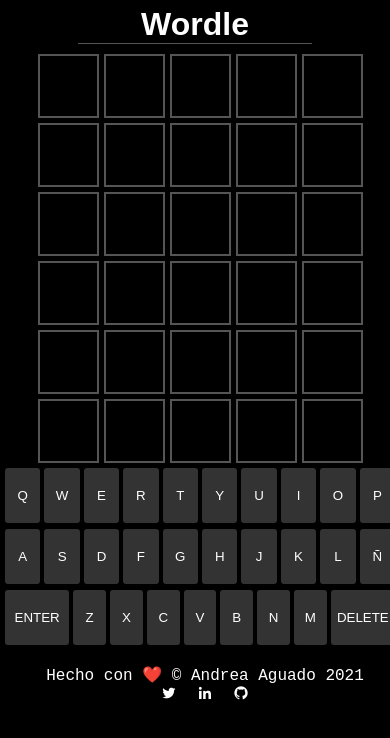
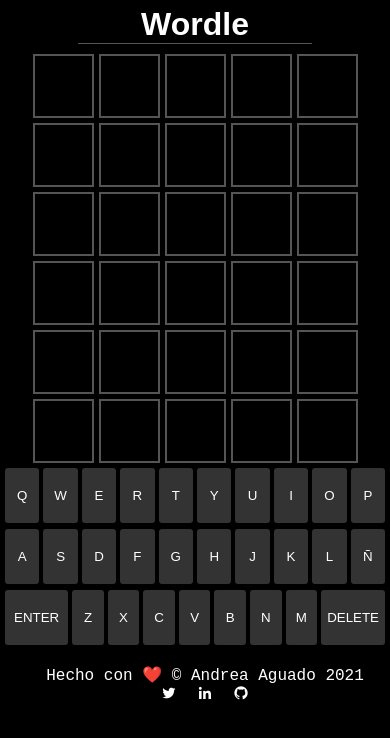
Before and after one commit to AndreaAguado/wordle-in-typescript, a React (Create React App) app: page / in a window 390 px wide. Shown: the top 738 px of the page. Built offline with nearby package versions, Linux system fonts and the light colour scheme.

Commit message:
readjust mediaqueries limits to fit keyboard

```diff
--- a/src/App.scss
+++ b/src/App.scss
@@ -23,6 +23,9 @@
   padding: 10px 5px;
   width: 100%;
   touch-action: manipulation;
+  @media all and (max-width: 768px) {
+    width: unset;
+  }
   @media all and (max-width: 1200px) {
     height: fit-content;
   }
--- a/src/styles/keyboard.module.scss
+++ b/src/styles/keyboard.module.scss
@@ -20,7 +20,7 @@
   height: fit-content;
   justify-content: center;
   align-items: center;
-  @media all and (max-width: 500px) {
+  @media all and (max-width: 768px) {
     width: 100%;
   }
 }
```
